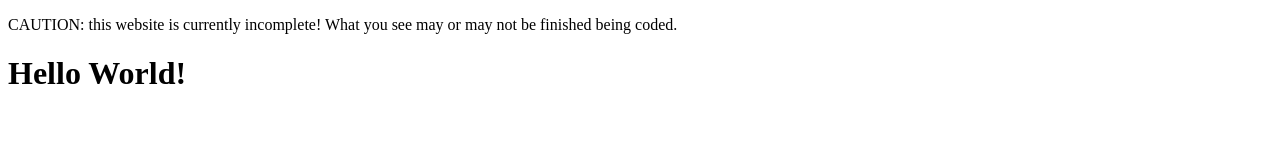
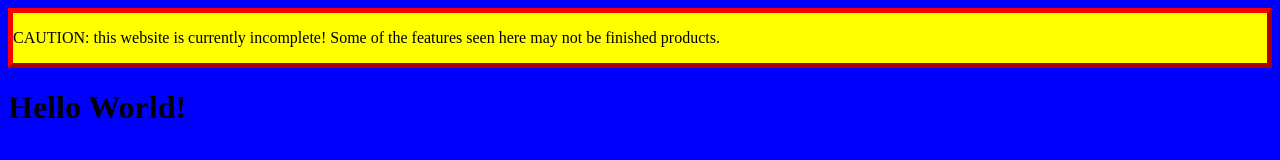
Before and after one commit to SoraEagle/my-repository, a plain HTML site: page index.html in a window 1280 px wide. Drawn offline with Linux system fonts and the light colour scheme.

Commit message:
add style.css, connect to index.html

```diff
--- a/index.html
+++ b/index.html
@@ -1,12 +1,13 @@
 <!DOCTYPE html>
 <html lang="en">
   <head>
-      <title>My Website</title>
+    <link rel="stylesheet" href="style.css" />
+    <title>My Website</title>
   </head>
   <body>
-      <div>
+      <div class="caution">
           <p>CAUTION: this website is currently incomplete!
-              What you see may or may not be finished being coded.</p>
+              Some of the features seen here may not be finished products.</p>
       </div>
       <div>
           <h1>Hello World!</h1>
--- /dev/null
+++ b/style.css
@@ -0,0 +1,8 @@
+body {
+    background: blue;
+}
+
+.caution{
+    border: 5px outset red;
+    background-color: yellow;
+}
```
